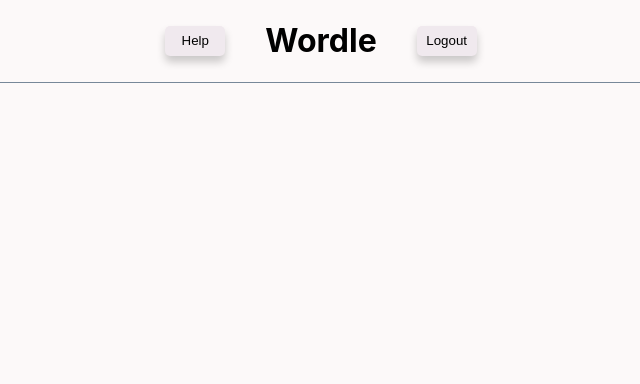
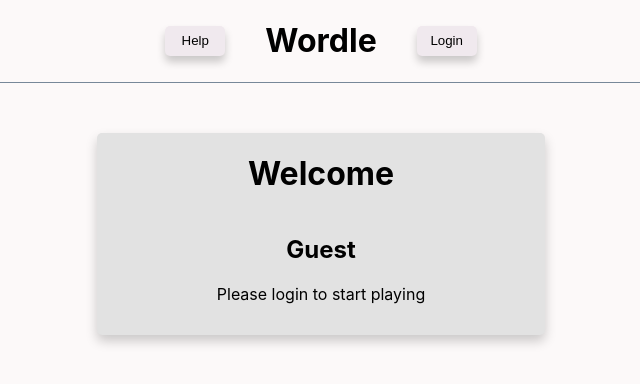
Before and after one commit to sflax/wordle-react-ts, a React (Create React App) app: page / in a window 1280 px wide. Shown: the top 384 px of the page, without its empty margins (319-959 px from the left). Built offline with nearby package versions, Linux system fonts and the light colour scheme.

Commit message:
add useeffect to stop endless rendering

```diff
--- a/src/App.tsx
+++ b/src/App.tsx
@@ -1,19 +1,18 @@
-import React from "react";
+import React, { useContext } from "react";
 import "./App.scss";
 import { UserContext } from "./context/User-context";
 import Navbar from "./componenets/Navbar/Navbar";
-import { Outlet, useNavigation } from "react-router-dom";
+import { Outlet } from "react-router-dom";
 import { useUser } from "./hooks/useUser";
-import { NavigationContext } from "./context/Navigation-context";
+// import { NavigationContext } from "./context/Navigation-context";
 
 function App() {
+  const userContext = useUser();
   return (
     <div className="app">
-      <UserContext.Provider value={useUser()}>
-        <NavigationContext.Provider value={useNavigation()}>
-          {<Navbar />}
-          {<Outlet />}
-        </NavigationContext.Provider>
+      <UserContext.Provider value={userContext}>
+        <Navbar />
+        <Outlet />
       </UserContext.Provider>
     </div>
   );
--- a/src/componenets/Navbar/Navbar.tsx
+++ b/src/componenets/Navbar/Navbar.tsx
@@ -1,33 +1,32 @@
-import React, { useContext, useState } from "react";
+import React, { useContext, useEffect, useState } from "react";
 import HelpModal from "./HelpModal";
 import LoginModal from "./LoginModal";
 import Button from "../UI/Button";
 import "./Navbar.scss";
-import { NavigationContext } from "../../context/Navigation-context";
+// import { NavigationContext } from "../../context/Navigation-context";
 import { UserContext } from "../../context/User-context";
 import { useNavigate, Link } from "react-router-dom";
 
 function Navbar() {
   const { user, setUser } = useContext(UserContext);
+  // const { showLoginModal, setShowLoginModal, showHelpModal, setShowHelpModal } =
+  //   useContext(NavigationContext);
 
   const navigate = useNavigate();
   const [showHelpModal, setShowHelpModal] = useState<boolean>(false);
   const [showLoginModal, setShowLoginModal] = useState<boolean>(false);
 
-  const showLoginHandler = () => {
-    setShowLoginModal(true);
-  };
-
+  const showLoginHandler = () => setShowLoginModal(true);
   const HideLogintModalHandler = () => setShowLoginModal(false);
-
-  if (localStorage.getItem("user")) {
-    setUser(localStorage.getItem("user"));
-  }
+  useEffect(() => {
+    if (localStorage.getItem("user")) {
+      setUser(localStorage.getItem("user"));
+    }
+  }, [setUser]);
 
   const onLogoutHandler = () => {
     localStorage.clear();
     setUser("");
-    navigate("/welcome");
   };
 
   return (
@@ -44,9 +43,8 @@
         showHelpModal={showHelpModal}
       />
       <Link to={"/welcome"}>
-        <h1>Wordle</h1>
+        <h1>Wordle {user ? user : ""}</h1>
       </Link>
-
       {user ? (
         <Button className="button-general" onClick={onLogoutHandler}>
           Logout
--- a/src/componenets/User/UserForm.tsx
+++ b/src/componenets/User/UserForm.tsx
@@ -3,15 +3,13 @@
 import Button from "../UI/Button";
 import "./UserForm.scss";
 import { UserContext } from "../../context/User-context";
-import { useNavigate } from "react-router-dom";
 
 interface FormProps {
   onSubmit: () => void;
 }
 
 const UserForm: React.FC<FormProps> = ({ onSubmit }) => {
-  // const navigate = useNavigate();
-  const { user, setUser } = useContext(UserContext);
+  const { setUser } = useContext(UserContext);
 
   const handleSubmit = (event: React.FormEvent<HTMLFormElement>) => {
     event.preventDefault();
@@ -20,10 +18,8 @@
       userName: userTarget.userName.value,
       password: userTarget.password.value,
     };
-    const user = userData.userName;
-    const password = userData.password;
     localStorage.setItem("user", userData.userName);
-    setUser({ userName: user, password: password });
+    setUser(userData.userName);
 
     onSubmit();
   };
--- a/src/context/Navigation-context.tsx
+++ /dev/null
@@ -1,3 +0,0 @@
-import { createContext } from "react";
-
-export const NavigationContext = createContext([] as any);
--- a/src/hooks/useUser.tsx
+++ b/src/hooks/useUser.tsx
@@ -2,10 +2,7 @@
 import { User } from "../types/User";
 
 export const useUser = () => {
-  const [user, setUser] = useState<User>({
-    userName: "",
-    password: "",
-  });
+  const [user, setUser] = useState<string | null | User>("");
 
   return { user, setUser };
 };
--- a/src/pages/WelcomePage.scss
+++ b/src/pages/WelcomePage.scss
@@ -1,10 +1,18 @@
+.welcomePage-wrapper {
+  margin-top: 50px;
   .welcomePage-default {
     // margin-top: 150px;
     margin: auto;
-  width: 50%;
+    padding-bottom: 15px;
+    border: 3px;
+    width: 35%;
     display: flex;
     flex-direction: column;
     justify-content: center;
     text-align: center;
-  background-color: burlywood;
+    background-color: rgb(226, 226, 226);
+    border: 3px grey;
+    border-radius: 5px;
+    box-shadow: 0 6px 12px rgba(0, 0, 0, 0.2);
   }
+}
--- a/src/pages/WelcomePage.tsx
+++ b/src/pages/WelcomePage.tsx
@@ -1,13 +1,12 @@
 import { UserContext } from "../context/User-context";
-import { NavigationContext } from "../context/Navigation-context";
+// import { NavigationContext } from "../context/Navigation-context";
 import { useContext } from "react";
 import { NavLink } from "react-router-dom";
 import "./WelcomePage.scss";
 
 function WelcomePage() {
   const { user } = useContext(UserContext);
-  const navigationContext = useContext(NavigationContext);
-
+  // const navigationContext = useContext(NavigationContext);
   return (
     <div className="welcomePage-wrapper">
       <div className="welcomePage-default">
@@ -15,7 +14,9 @@
         {user ? (
           <div>
             <h2>{user}</h2>
-            <NavLink to={"/game"}>Click here to play</NavLink>
+            <NavLink to={"/game"} id="linkToGame">
+              Click here to play
+            </NavLink>
           </div>
         ) : (
           <div>
--- a/src/router/AppRouts.tsx
+++ b/src/router/AppRouts.tsx
@@ -5,11 +5,10 @@
 
 export const router = createBrowserRouter([
   {
-    path: "/",
     element: <App />,
     children: [
       {
-        path: "/welcome",
+        path: "/",
         element: <WelcomePage />,
       },
       {
--- a/src/types/User.ts
+++ b/src/types/User.ts
@@ -1,6 +1,6 @@
 export interface User {
   userName: string;
-  password: string;
+  password?: string;
 }
 
 export interface InputProps {
```
Also changed, not shown: src/hooks/useNavigation.tsx (deleted, +0 -12 lines). Lines whose indentation alone changed are shown as unchanged.
